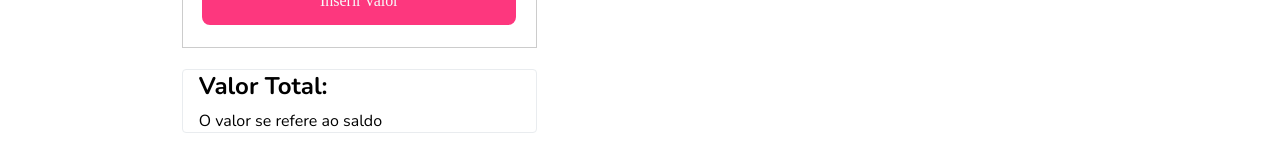
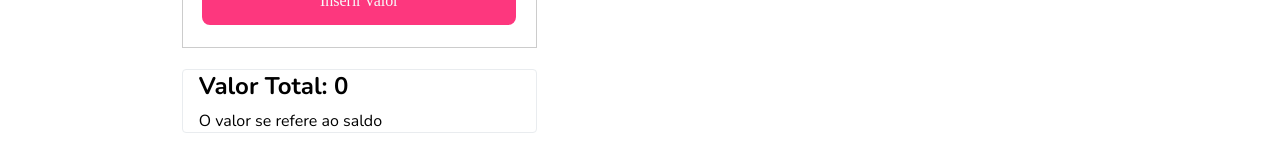
Before and after one commit to Kenzie-Academy-Brasil-Developers/react-nu-kenzie-lila, a React (Vite) app: page / in a window 1280 px wide. Shown: the part 550-710 px from the top of the page. Built offline with nearby package versions, Linux system fonts and the light colour scheme.

Commit message:
correcao do valor total

```diff
--- a/src/components/TodoForm/TodoValue/index.jsx
+++ b/src/components/TodoForm/TodoValue/index.jsx
@@ -12,7 +12,7 @@ export const TotalValue = ({listNotes}) => {
 
     return (
         <div className={styles.container}>
-            <h2>Valor Total: {TotalValue}</h2>
+            <h2>Valor Total: {totalChar}</h2>
             <span>O valor se refere ao saldo</span>
         </div>
     );
```
